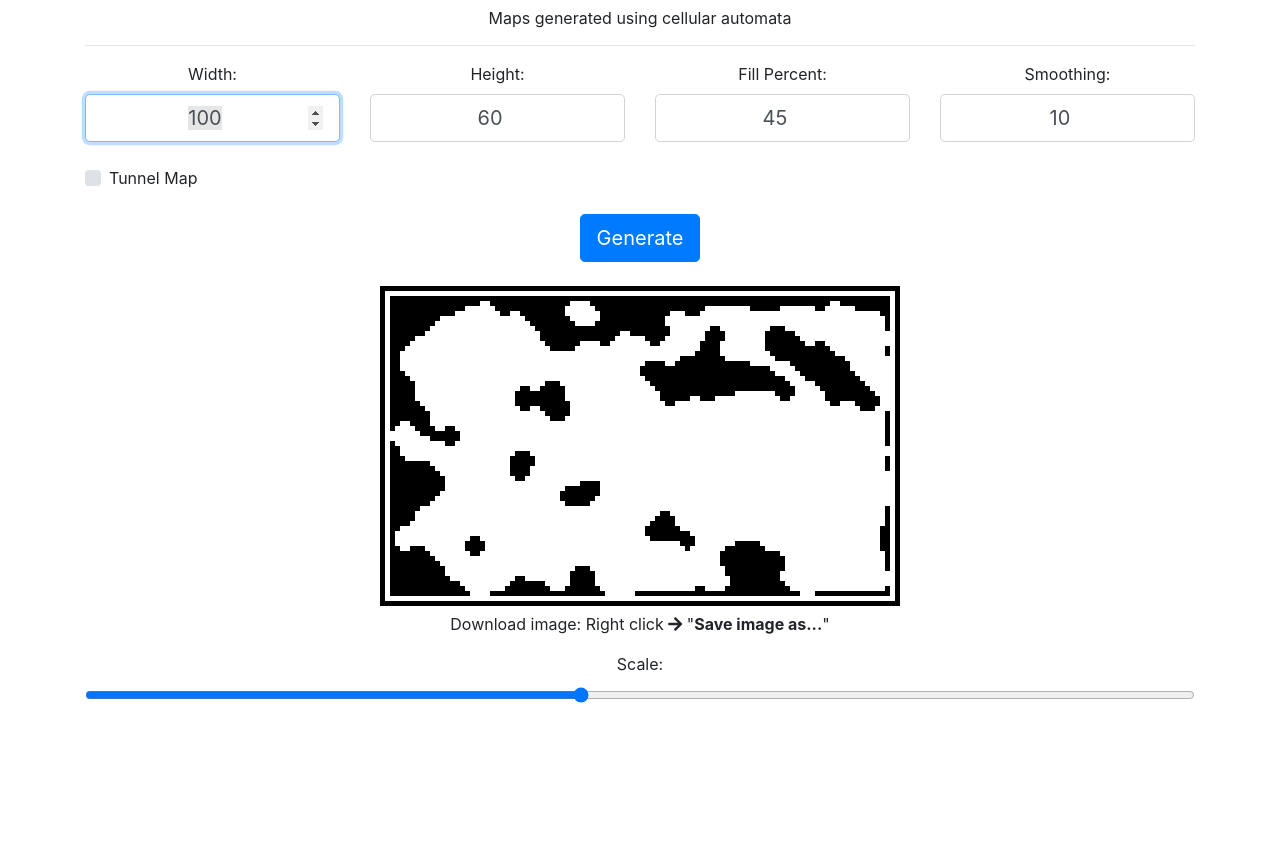
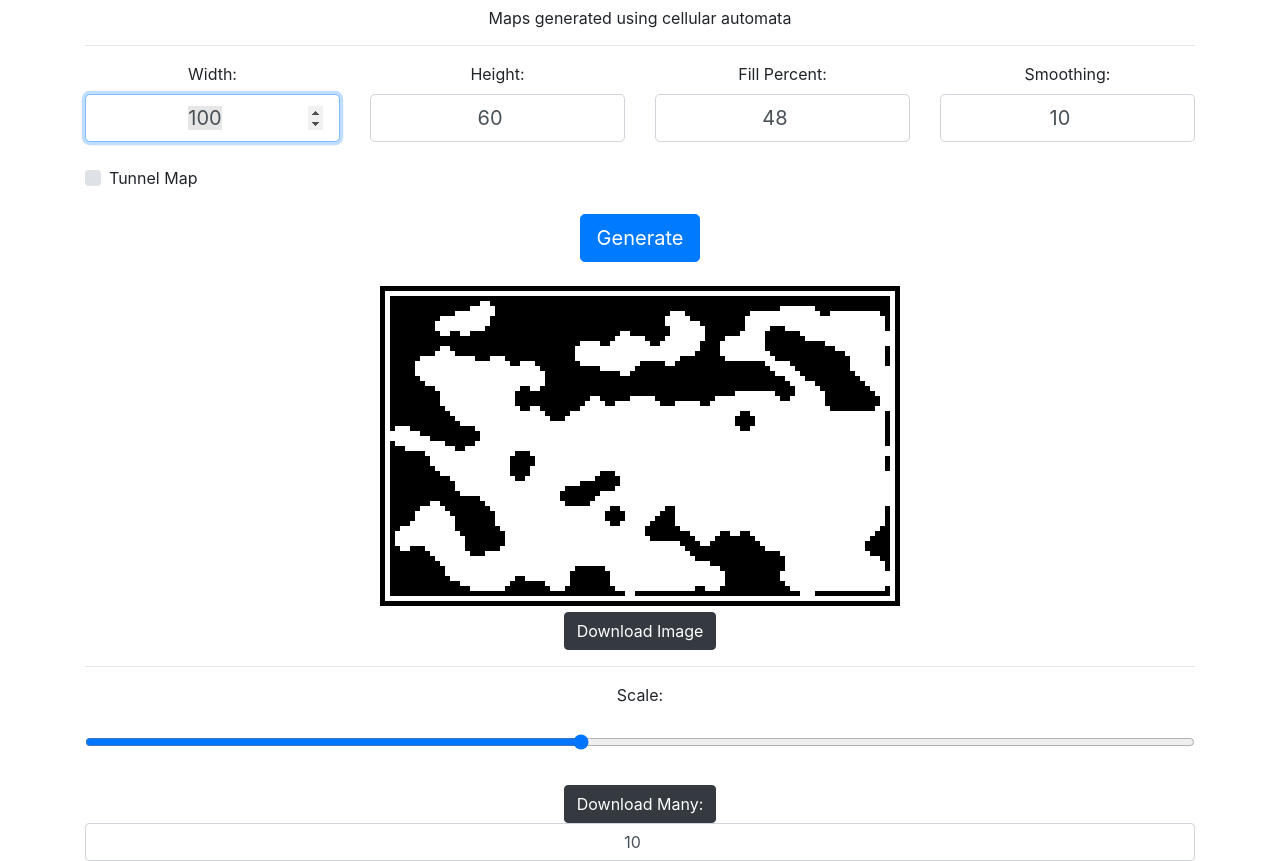
Before and after one commit to justingolden21/map-generator, a plain HTML site: page index.html in a window 1280 px wide. Shown: the part 61-922 px from the top of the page. Before the commit the page ends 800 px from the top, so only its background shows below. Drawn offline with nearby package versions, Linux system fonts and the light colour scheme.

Commit message:
add download and download many options

```diff
--- a/index.html
+++ b/index.html
@@ -46,7 +46,7 @@
 
 		<div class="cellular col-sm-6 col-md-3">
 			<label for="percent">Fill Percent:</label>
-			<input id="percent" type="number" class="form-control form-control-lg" value="45" max="100" min="0">
+			<input id="percent" type="number" class="form-control form-control-lg" value="48" max="100" min="0">
 		</div>
 		<div class="cellular col-sm-6 col-md-3">
 			<label for="smoothing">Smoothing:</label>
@@ -87,10 +87,17 @@
 	<button id="generate" class="btn btn-primary btn-lg">Generate</button>
 	<br><br>
 	<canvas id="canvas"></canvas>
-	<p>Download image: Right click <i class="fas fa-arrow-right"></i> "<b>Save image as...</b>"</p>
+	<br>
+	<button onclick="downloadImg()" class="btn btn-dark">Download Image</button>
+<!-- 	<p>Download image: Right click <i class="fas fa-arrow-right"></i> "<b>Save image as...</b>"</p> -->
 
-	Scale:
+	<hr>
+	<p>Scale:</p>
 	<input id="size" class="form-control" type="range" min="1" max="10" step="1" value="5">
+
+	<br>
+	<button onclick="downloadMany()" class="btn btn-dark">Download Many:</button>
+	<input id="downloadNum" class="form-control" type="number" value="10" min="1" max="100">
 
 </div>
 
--- a/scripts.js
+++ b/scripts.js
@@ -1,7 +1,7 @@
 $(function() {
 	// listeners
 	$('#generate').click(generate);
-	$('input:not(#size)').change(generate);
+	$('input:not(#size):not(#downloadNum)').change(generate);
 	$('#tunnelCheckbox').change(function() {
 		if($(this).is(':checked') ) {
 			$('.tunnel').css('display','block');
@@ -30,8 +30,10 @@ document.onkeyup = function(evt) {
 // globals
 // grid is x and y coords to draw on canvas
 let grid = [], width, height;
+let mapCount = 0;
 
 function generate() {
+	mapCount++;
 	width = Math.max(Math.min(parseInt($('#width').val() ),1000),1);
 	height = Math.max(Math.min(parseInt($('#height').val() ),1000),1);
 	$('#width').val(width);
@@ -79,3 +81,20 @@ function randInt(min, max) {
 function randPick(arr) {
 	return arr[Math.floor(Math.random()*arr.length)];
 }
+
+function downloadImg() {
+	let a = document.createElement('a');
+	a.href = document.getElementById('canvas').toDataURL('image/png');
+	a.download = 'map'+mapCount+'.png';
+	document.body.appendChild(a);
+	a.click();
+	document.body.removeChild(a);
+}
+
+function downloadMany() {
+	let num = $('#downloadNum').val();
+	for(let i=0; i<num; i++) {
+		generate();
+		downloadImg();
+	}
+}
```
